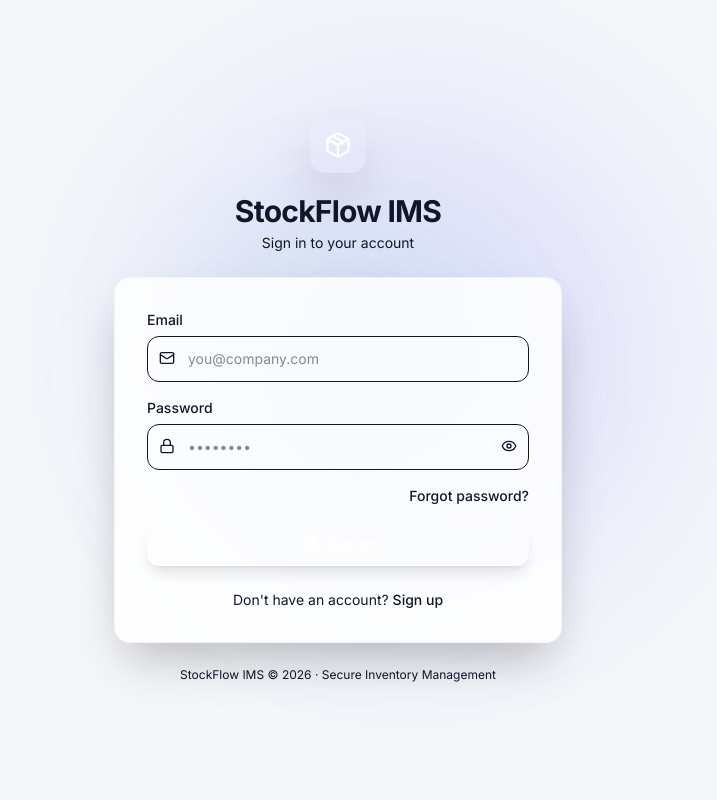
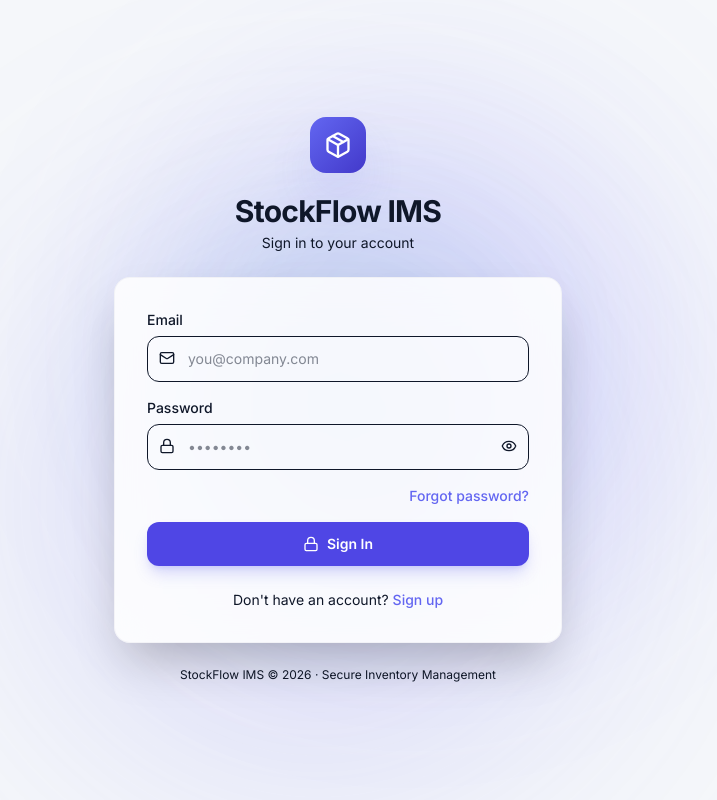
Before and after one commit to varunsoni1234/odoo-Hackathon, a React (Vite) app: page /auth in a window 1280 px wide. Shown: the whole page, without its empty margins (302-1019 px from the left). Built offline with nearby package versions, Linux system fonts and the light colour scheme.

Commit message:
UI: Standardize solid form backgrounds and resolve Tailwind v4 build conflicts

```diff
--- a/postcss.config.cjs
+++ /dev/null
@@ -1,6 +0,0 @@
-module.exports = {
-  plugins: {
-    '@tailwindcss/postcss': {},
-    'autoprefixer': {},
-  },
-}
--- a/src/index.css
+++ b/src/index.css
@@ -1,5 +1,13 @@
 @import "tailwindcss";
 
+@theme {
+  --color-brand-50: #f0f4ff;
+  --color-brand-100: #e0e7ff;
+  --color-brand-400: #818cf8;
+  --color-brand-500: #6366f1;
+  --color-brand-600: #4f46e5;
+  --color-brand-700: #4338ca;
+}
 
 @layer base {
   :root {
@@ -8,12 +16,6 @@
     --card: 0 0% 100%;
     --card-foreground: 222 47% 11%;
     --border: 220 15% 88%;
-    --brand-50: 224 100% 97%;
-    --brand-100: 224 100% 93%;
-    --brand-400: 224 82% 65%;
-    --brand-500: 224 76% 58%;
-    --brand-600: 224 72% 50%;
-    --brand-700: 224 72% 42%;
   }
 
   .dark {
@@ -24,26 +26,14 @@
     --border: 224 20% 20%;
   }
 
-  * {
-    box-sizing: border-box;
-  }
-
   body {
     background-color: hsl(var(--background));
     color: hsl(var(--foreground));
     font-family: 'Inter', system-ui, -apple-system, sans-serif;
-    font-feature-settings: "rlig" 1, "calt" 1;
-    -webkit-font-smoothing: antialiased;
-    -moz-osx-font-smoothing: grayscale;
+  }
 }
 
-  /* Scrollbar */
-  ::-webkit-scrollbar { width: 5px; height: 5px; }
-  ::-webkit-scrollbar-track { background: transparent; }
-  ::-webkit-scrollbar-thumb { background: hsl(var(--border)); border-radius: 99px; }
-  ::-webkit-scrollbar-thumb:hover { background: hsl(var(--foreground) / 0.25); }
-}
-
+@layer utilities {
   /* Glassmorphism */
   .glass {
     background-color: hsl(var(--card) / 0.85);
@@ -64,13 +54,21 @@
   .card-hover:hover {
     transform: translateY(-4px) scale(1.01);
     box-shadow: 0 20px 25px -5px rgb(0 0 0 / 0.1), 0 8px 10px -6px rgb(0 0 0 / 0.1);
-  border-color: hsl(var(--brand-500) / 0.3);
+    border-color: hsl(224 76% 58% / 0.3);
   }
   .dark .card-hover:hover {
     box-shadow: 0 20px 25px -5px rgb(0 0 0 / 0.3), 0 8px 10px -6px rgb(0 0 0 / 0.3);
   }
 
   /* Animations */
+  .animate-fade-in {
+    animation: fade-in 0.25s ease-out both;
+  }
+  .slide-up {
+    animation: slide-up 0.3s cubic-bezier(0.16, 1, 0.3, 1) both;
+  }
+}
+
 @keyframes fade-in {
   from { opacity: 0; transform: translateY(6px); }
   to { opacity: 1; transform: translateY(0); }
@@ -79,16 +77,3 @@
   from { opacity: 0; transform: translateY(24px); }
   to { opacity: 1; transform: translateY(0); }
 }
-@keyframes spin {
-  to { transform: rotate(360deg); }
-}
-
-.animate-fade-in {
-  animation: fade-in 0.25s ease-out both;
-}
-.slide-up {
-  animation: slide-up 0.3s cubic-bezier(0.16, 1, 0.3, 1) both;
-}
-.animate-spin {
-  animation: spin 1s linear infinite;
-}
```
Also changed, not shown: vite.config.ts (+5 -5 lines). Lines whose indentation alone changed are shown as unchanged.
